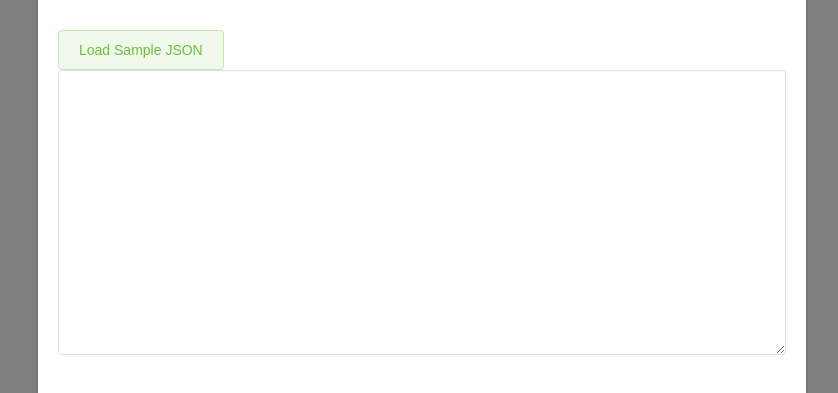
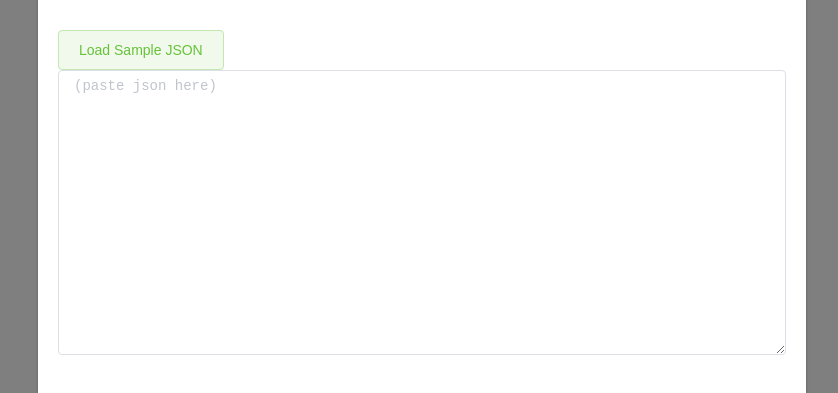
Before and after one commit to zaramme/vue-form-builder, a Vue app: page / in a window 1280 px wide. Both pictures are taken after a click on the button "Import CSV". Shown: the part 174-567 px from the top of the page, without its empty margins (218-1056 px from the left). Built offline with nearby package versions, Linux system fonts and the light colour scheme.

Commit message:
- change Props name in z-json-manager

```diff
--- a/src/components/ZJsonManager.vue
+++ b/src/components/ZJsonManager.vue
@@ -3,7 +3,7 @@
   <el-button icon="el-icon-download" type="primary" @click="openImportDialog">Import CSV</el-button>
   <el-dialog
     title="Import by CSV"
-    :visible.sync="enableImportDialog"
+    :visible.sync="visibleImportDialog"
     width="60%"
   >
     <span>
@@ -11,18 +11,19 @@
         <el-input
           :rows="13"
           type="textarea"
+          placeholder='(paste json here)'
           v-model="inputImportDialog"
         ></el-input>
     </span>
     <span slot="footer" class="dialog-footer">
-        <el-button @click="enableImportDialog=false" type="danger">Cancel</el-button>
+        <el-button @click="visibleImportDialog=false" type="danger">Cancel</el-button>
         <el-button @click="importJson" type="primary">Import</el-button>
     </span>
   </el-dialog>
   <el-button icon="el-icon-upload2" type="danger" @click="openExportDialog">Export CSV</el-button>
   <el-dialog
     title="Export by CSV"
-    :visible.sync="enableExportDialog"
+    :visible.sync="visibleExportDialog"
     width="60%"
   >
     <span>
@@ -34,7 +35,7 @@
         ></el-input>
     </span>
     <span slot="footer" class="dialog-footer">
-        <el-button @click="enableExportDialog=false">Close</el-button>
+        <el-button @click="visibleExportDialog=false">Close</el-button>
     </span>
   </el-dialog>
 </div>
@@ -47,25 +48,26 @@ export default {
   props:['value'],
   data(){
     return {
-        enableImportDialog: false,
+        visibleImportDialog: false,
         inputImportDialog:'',
-        enableExportDialog: false,
+        visibleExportDialog: false,
         sampleJson: sampleJson
     }
   },
   methods:{
     openImportDialog(){
-      this.enableImportDialog = true
+      this.visibleImportDialog = true
+      this.inputImportDialog = ''
     },
     openExportDialog(){
-    this.enableExportDialog = true
+      this.visibleExportDialog = true
     },
     importJson(){
       try{
         const convertedValue = JSON.parse(this.inputImportDialog)
         this.$emit('input', convertedValue)
         this.$message('loaded json successfully')
-        this.enableImportDialog = false
+        this.visibleImportDialog = false
       } catch(e) {
         this.$message.error('Error: failed to read JSON');
       }
```
